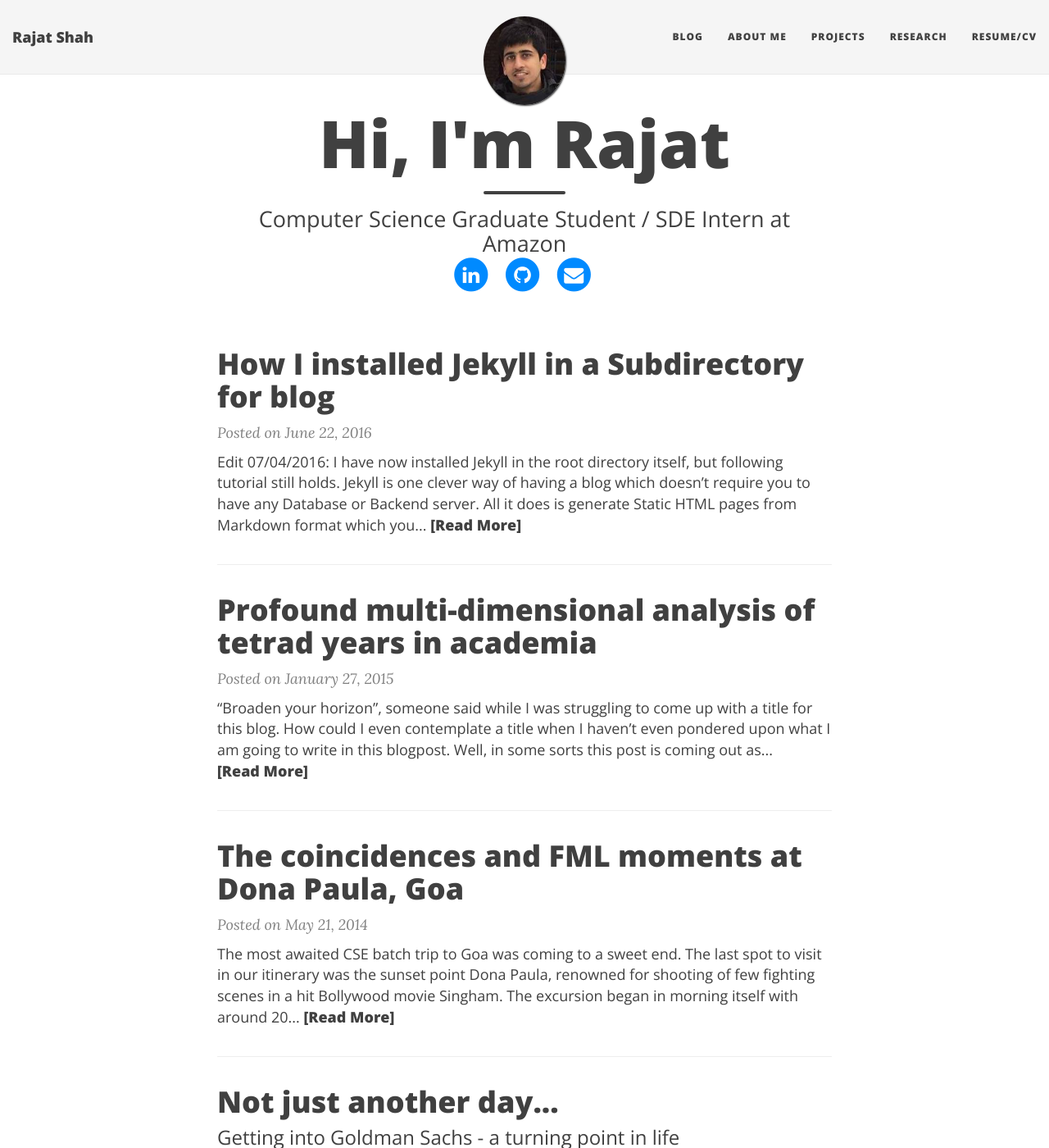
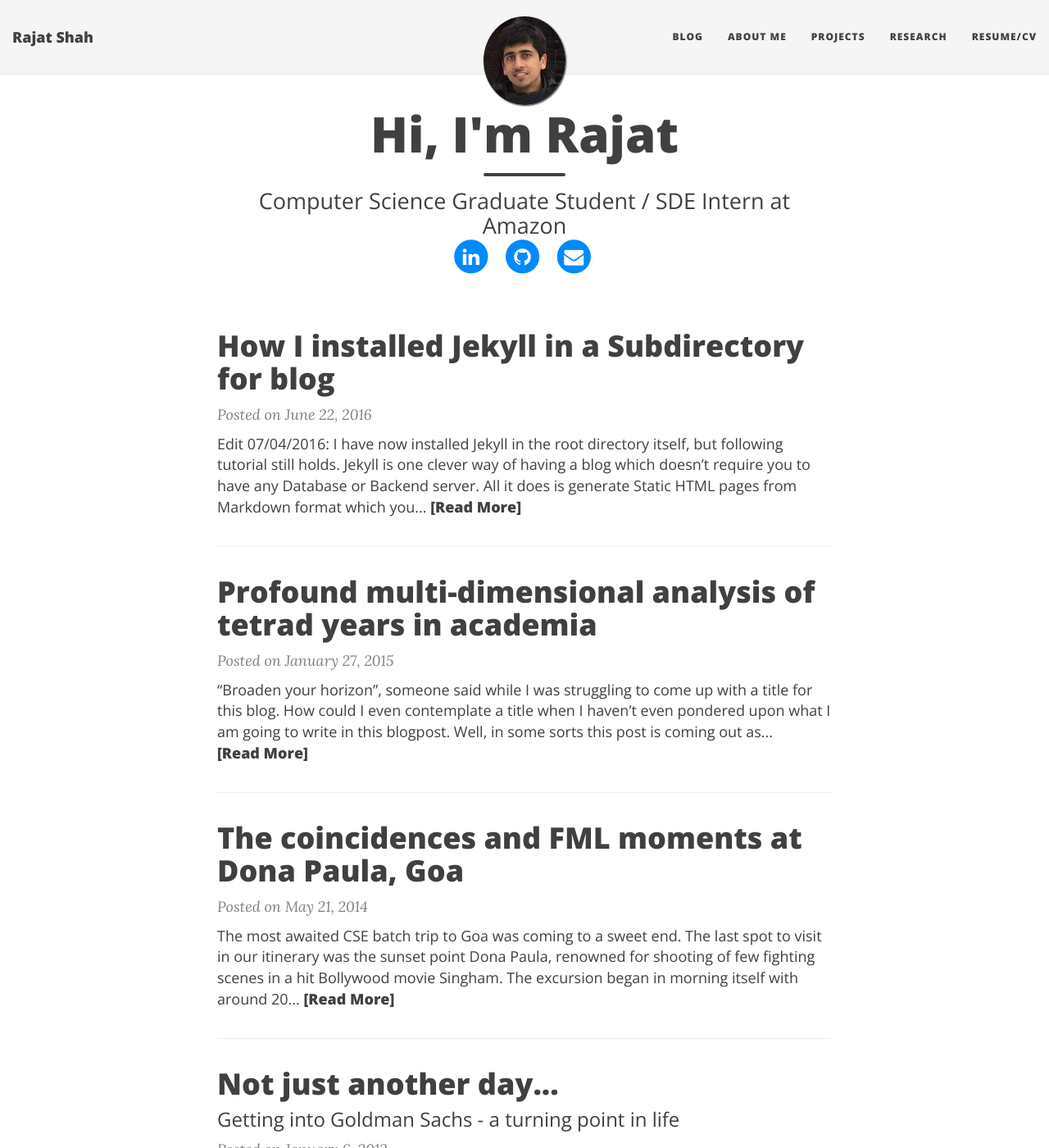
Before and after one commit to shahrajat/shahrajat.github.io, a Jekyll site: the page built from index.html, in a window 1280 px wide and 1400 px high. Shown: the whole window at 82% size. Built offline with Jekyll 4.4.1, drawn with Linux system fonts in a browser that asks for light colours; nearby versions of some CDN libraries; the list of posts is cut into pages by our own code.

Commit message:
Update main.css

```diff
--- a/css/main.css
+++ b/css/main.css
@@ -437,7 +437,7 @@ footer .theme-by {
     padding: 150px 0;
   }
   .intro-header .page-heading h1 {
-    font-size: 80px;
+    font-size: 60px;
   }
   .intro-header .post-heading h1 {
     font-size: 50px;
```
